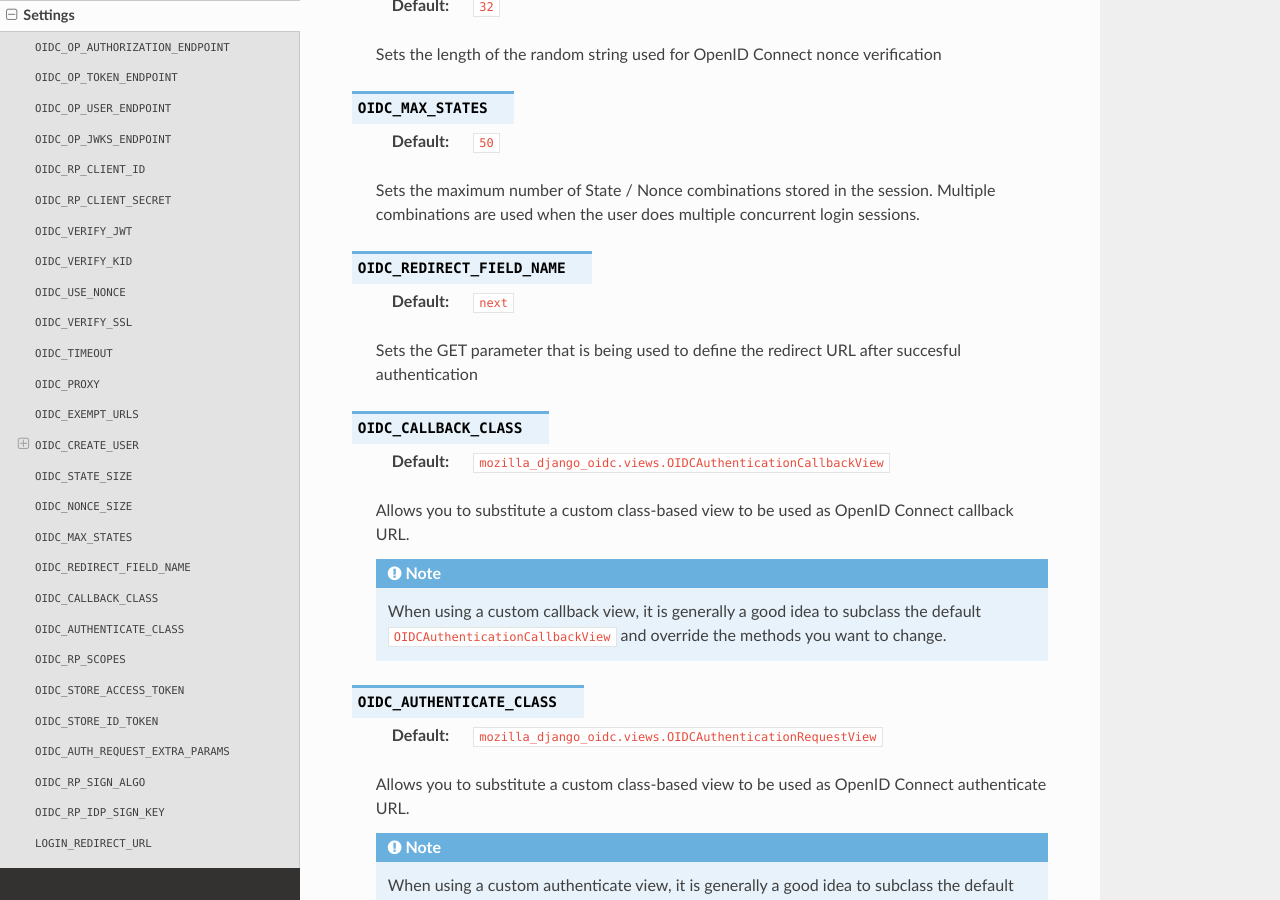
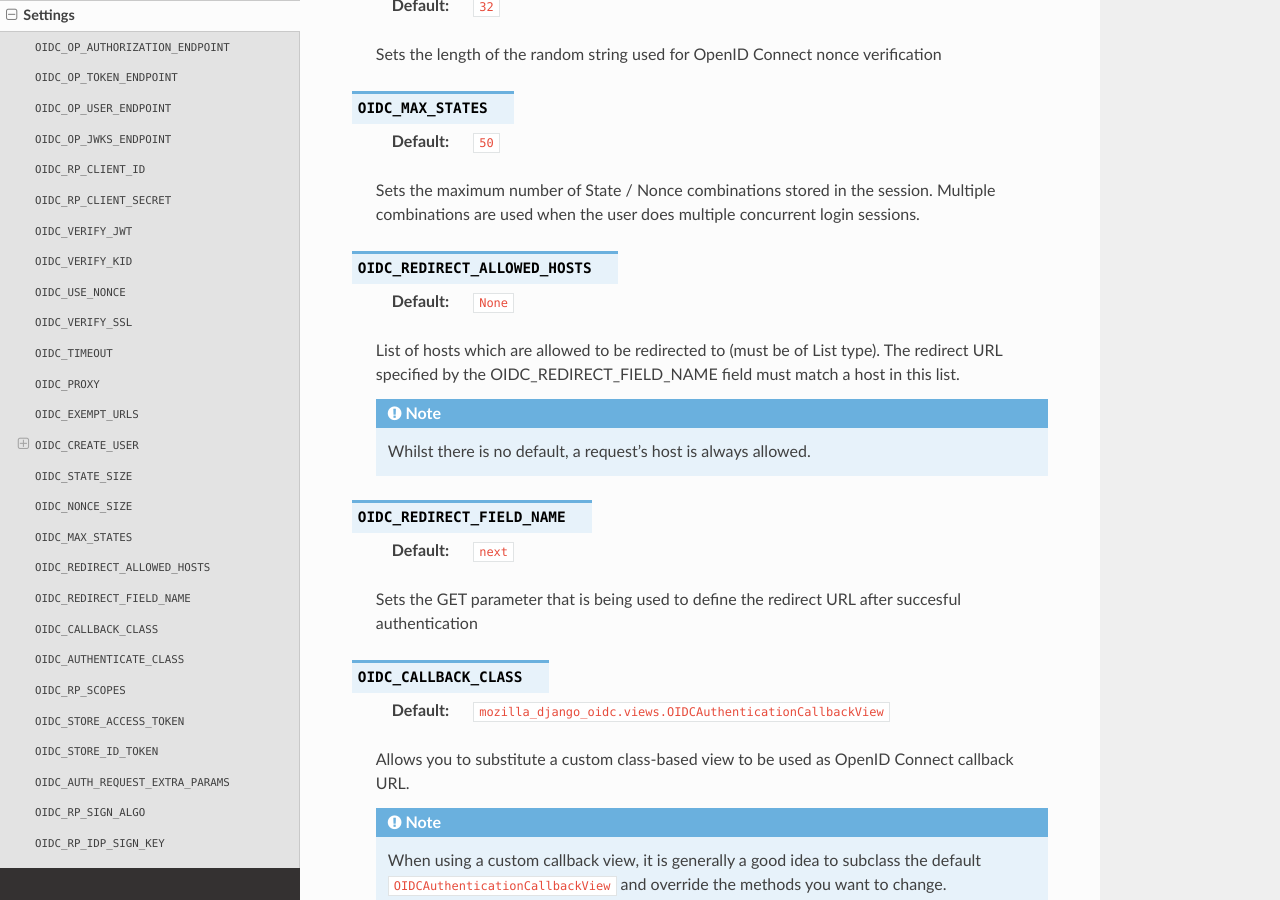
Before and after one commit to mozilla/mozilla-django-oidc, a Sphinx documentation site: the page built from docs/settings.rst, in a window 1280 px wide and 900 px high, scrolled down 2723 px. Built offline with Sphinx 7.4.7 and the Read the Docs theme 3.1.0, drawn with Linux system fonts in a browser that asks for light colours; pages that are not in the unit, such as notebooks, are missing from menus.

Commit message:
docs: Update settings.rst (#544)
Added OIDC_REDIRECT_ALLOWED_HOSTS setting to the documentation.

```diff
--- a/docs/settings.rst
+++ b/docs/settings.rst
@@ -126,6 +126,18 @@ of ``mozilla-django-oidc``.
 
    Sets the maximum number of State / Nonce combinations stored in the session.
    Multiple combinations are used when the user does multiple concurrent login sessions.
+
+.. py:attribute:: OIDC_REDIRECT_ALLOWED_HOSTS
+
+   :default: ``None``
+
+   List of hosts which are allowed to be redirected to (must be of List type).
+   The redirect URL specified by the OIDC_REDIRECT_FIELD_NAME field must match a host
+   in this list.
+
+   .. note::
+
+      Whilst there is no default, a request's host is always allowed.
 
 .. py:attribute:: OIDC_REDIRECT_FIELD_NAME
 
```
